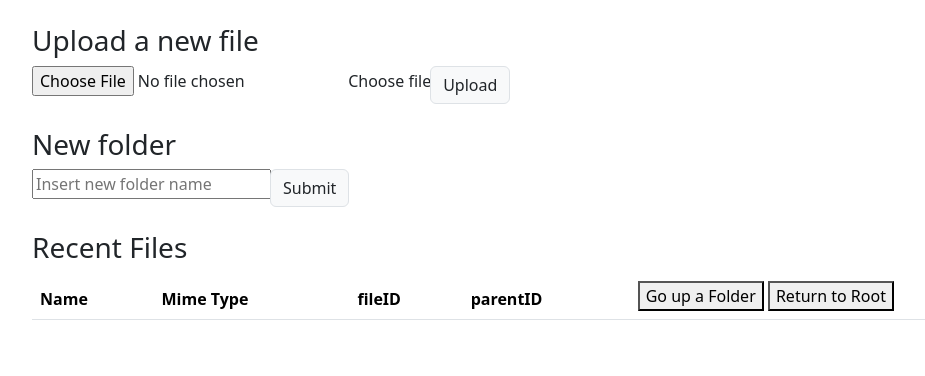
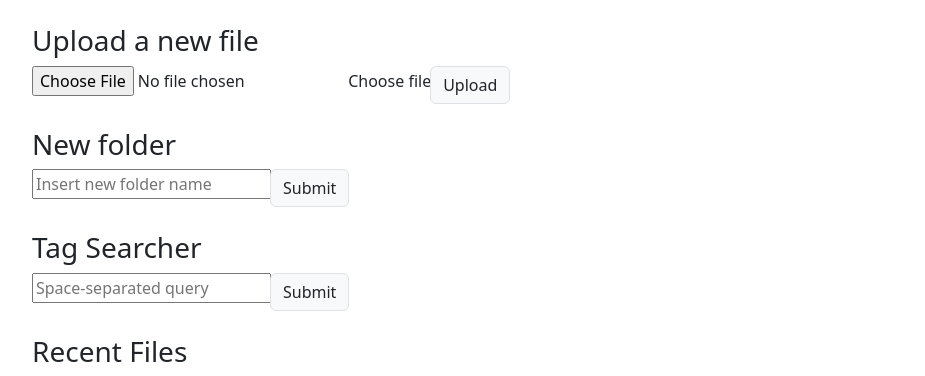
Before and after one commit to JChaoful/notetag, a Flask app: template templates/list.html in a window 1280 px wide. Shown: the part 56-432 px from the top of the page, without its empty margins (50-975 px from the left). Run offline with Flask 2, Linux system fonts and the light colour scheme; the template is opened without the code that fills it, so the values that code supplies are empty; some libraries are stand-ins or nearby versions.

Commit message:
add tag searching

```diff
--- a/app.py
+++ b/app.py
@@ -79,16 +79,16 @@ def get_user_info():
 
     return oauth2_client.userinfo().get().execute()
 
-# Lists user's files to be displayed initially (in the root notetag folder). Files should be in a user-specific notetag folder,
-# that will be generated if it did not exist
+# Lists user's files to be displayed based on the current directory (initially the root folder, notetag).
+# Files should be in a user-specific notetag folder, that will be generated if it did not exist
 def get_items():
     # pickle to cache queries: https://stackoverflow.com/questions/19201290/how-to-save-a-dictionary-to-a-file
     results_location = 'data/results.pkl'
 
-    # Check if files stored locally
+    # Check if files were already stored locally
     if 'results' not in session:
         drive_api = build_drive_api_v3()
-        drive_fields = 'files(id,name,mimeType,shared,webContentLink, appProperties, parents, trashed)'
+        drive_fields = 'files(id,name,mimeType,shared,webContentLink, appProperties, parents, trashed, description)'
         drive_query = 'trashed = false'
         drive_results = drive_api.list(fields=drive_fields, q=drive_query).execute()
 
@@ -109,7 +109,6 @@ def get_items():
         if not 'root_id' in session or not 'directory' in session:
             root_id = root_results[0]['id']
             session['root_id'] = root_id
-            # file_query = '"' + session['root_id'] + '" in parents'
             session['directory'] = {
                 'parent': root_id,
                 'current': root_id
@@ -119,7 +118,6 @@ def get_items():
             return {'files': root_children}
         # Otherwise load all files in the currently viewed directory
         else:
-            # file_query = '"' + session['directory']['current'] + '" in parents'
             current_children = list(filter(lambda x: session['directory']['current'] in x['parents'], pickled_results['files']))
             return {'files': current_children}
     else:
@@ -150,6 +148,30 @@ def get_items():
 
         session.pop('results', None)
         return {'files': []}
+
+# Lists user's files that match inputted tags. Files should be in a user-specific notetag folder, that will be generated if it did not exist
+def search_items(tags):
+    # pickle to cache queries: https://stackoverflow.com/questions/19201290/how-to-save-a-dictionary-to-a-file
+    results_location = 'data/results.pkl'
+
+    # Check if files were already stored locally
+    if 'results' not in session:
+        drive_api = build_drive_api_v3()
+        drive_fields = 'files(id,name,mimeType,shared,webContentLink, appProperties, parents, trashed, description)'
+        drive_query = 'trashed = false'
+        drive_results = drive_api.list(fields=drive_fields, q=drive_query).execute()
+
+        with open(results_location, 'wb') as f:
+            pickle.dump(drive_results, f)
+
+        session['results'] = results_location
+
+    with open(results_location, 'rb') as f:
+        pickled_results = pickle.load(f)
+
+    # any searcher: https://www.geeksforgeeks.org/python-test-if-string-contains-element-from-list/
+    results = list(filter(lambda x: 'description' in x and any(tag in x['description'] for tag in tags), pickled_results['files']))
+    return {'files': results}
 
 # https://www.mattbutton.com/2019/01/05/google-authentication-with-python-and-flask/
 def save_file(file_name, mime_type, file_data):
@@ -330,8 +352,7 @@ def process_file_request(file_id):
             # rerender jinja loop with ajax https://stackoverflow.com/questions/40391566/render-jinja-after-jquery-ajax-request-to-flask
             return jsonify({
                 'files': render_template('tablebody.html', files=files),
-                'parent_id': session['directory']['parent'],
-                'root_id': session['root_id']
+                'parent_id': session['directory']['parent']
                 })
 
         media_request = drive_api.get_media(fileId=file_id)
@@ -362,3 +383,15 @@ def process_file_request(file_id):
         if len(tags) > 0:
             tag_file(request.form['fileID'], tags)
         return jsonify({ 'success': True })
+
+@app.route('/gdrive/search', methods=['GET'])
+def search_file():
+    tags = request.args['tags'].split()
+
+    # Ajax response code/response usage: https://stackoverflow.com/questions/36620864/passing-variables-from-flask-back-to-ajax
+    files = search_items(tags)['files']
+
+    # rerender jinja loop with ajax https://stackoverflow.com/questions/40391566/render-jinja-after-jquery-ajax-request-to-flask
+    return jsonify({
+        'files': render_template('tablebody.html', files=files)
+        })
--- a/templates/list.html
+++ b/templates/list.html
@@ -18,6 +18,7 @@
       </div>
     </nav>
     <div class="container">
+        <div class="upload-file">
             <h3 class="mt-4">Upload a new file</h3>
             <form method='POST' enctype='multipart/form-data' action="/gdrive/upload">
                 <div class="input-group mb-3">
@@ -30,6 +31,8 @@
                     </div>
                 </div>
             </form>
+        </div>
+        <div class="upload-folder">
             <h3 class="mt-4">New folder</h3>
             <form method='POST' enctype='multipart/form-data' action="/gdrive/upload">
                 <div class="input-group mb-3">
@@ -42,7 +45,22 @@
                     </div>
                 </div>
             </form>
-        <div class="tags-container"></div>
+        </div>
+        <h3 class="mt-4">Tag Searcher</h3>
+        <form class="tag-searcher" enctype='multipart/form-data'>
+            <div class="input-group mb-3">
+                <div class="search-tag">
+                <input type="text" name="tags" class="search-tag-input" id="inputTagQuery01" placeholder="Space-separated query" aria-describedby="inputTagQuery01"/>
+                <label class="custom-folder-label visually-hidden" for="inputTagQuery01">Space-separated query</label>
+                </div>
+                <div class="input-group-append">
+                <input class="input-group-text" type="submit" value="Submit" />
+                </div>
+            </div>
+        </form>
+
+        <div class="new-tags-container"></div>
+
         <h3 class="mt-4">Recent Files</h3>
         <table class="table">
         <thead>
@@ -94,15 +112,33 @@
                 let fileName = $(this).val().split('\\').pop();
                 $(this).next('.custom-file-label').addClass("selected").html(fileName);
             });
+            $('.tag-searcher').submit(function(event) {
+                event.preventDefault();
+                const tags = $('.search-tag-input').val()
+                const requestURL = '/gdrive/search';
+                $.ajax({
+                    type: "GET",
+                    url: requestURL,
+                    data: {
+                        tags: tags
+                    }, success: function(response) {
+                        $('.up-directory-button').attr("disabled", true);
+                        $('.upload-file').hide();
+                        $('.upload-folder').hide();
+                        $('tbody').empty();
+                        $('tbody').append(response['files']);
+                    }
+                });
+            })
             $('tbody').on('click', '.tags-button', function(event) {
                 event.preventDefault();
                 const fileID = $(this).data('id');
                 const fileName = $(this).data('filename');
                 const requestURL = "/gdrive/file/" + fileID;
-                $('.tag-form-container').remove();
-                $('.tags-container').append($('<div class="tag-form-container">\
+                $('.new-tag-form-container').remove();
+                $('.new-tags-container').append($('<div class="new-tag-form-container">\
                         <h4>' + fileName + '</h4>\
-                        <form class="tag-form" data-id="' + fileID +'">\
+                        <form class="new-tag-form" data-id="' + fileID +'">\
                         <div class="input-group mb-3">\
                             <div class="custom-tags">\
                             <input type="text" name="tags" class="custom-tags-input" id="inputTagsName01" placeholder="Insert whitespace-separated tags" aria-describedby="inputTagsName01"/>\
@@ -116,7 +152,7 @@
                 </div>'));
             });
             // form override request to Patch: https://stackoverflow.com/questions/59554421/how-perform-patch-request-from-html-form-using-nodejs
-            $('.tags-container').on('submit', '.tag-form', function(event) {
+            $('.new-tags-container').on('submit', '.new-tag-form', function(event) {
                 event.preventDefault();
                 const fileID = $(this).data('id');
                 const tags = $('.custom-tags-input').val()
@@ -128,7 +164,7 @@
                         fileID: fileID,
                         tags: tags
                     }, success: function(response) {
-                        $('.tag-form-container').remove();
+                        $('.new-tag-form-container').remove();
                     }
                 });
             })
@@ -189,7 +225,10 @@
                     data: {
                         fileID: rootID
                     }, success: function(response) {
+                        $('.up-directory-button').attr("disabled", false);
                         $('.up-directory-button').attr('data-id', response['parent_id']);
+                        $('.upload-file').show();
+                        $('.upload-folder').show();
                         $('tbody').empty();
                         $('tbody').append(response['files']);
                     }
```
Lines whose indentation alone changed are shown as unchanged.
